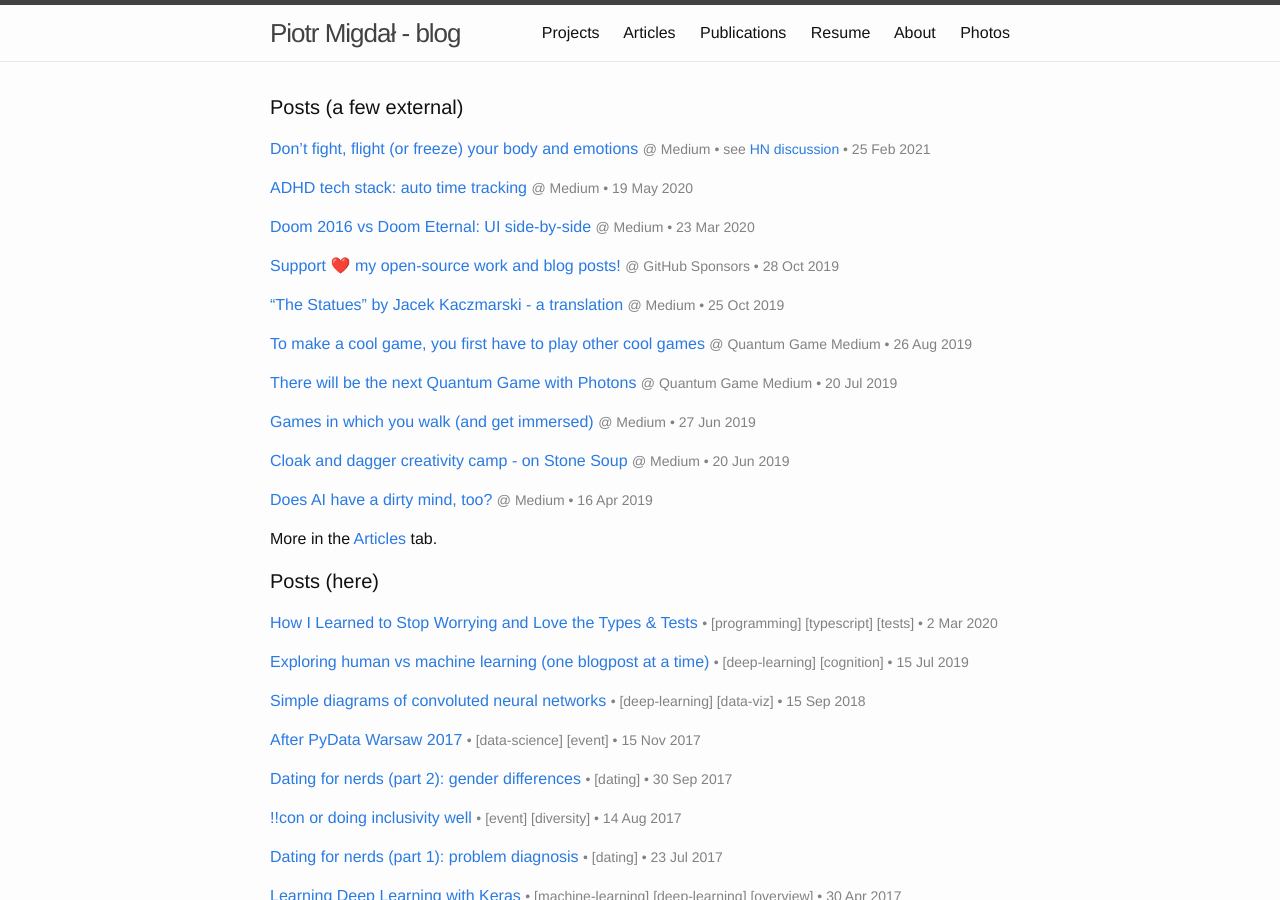
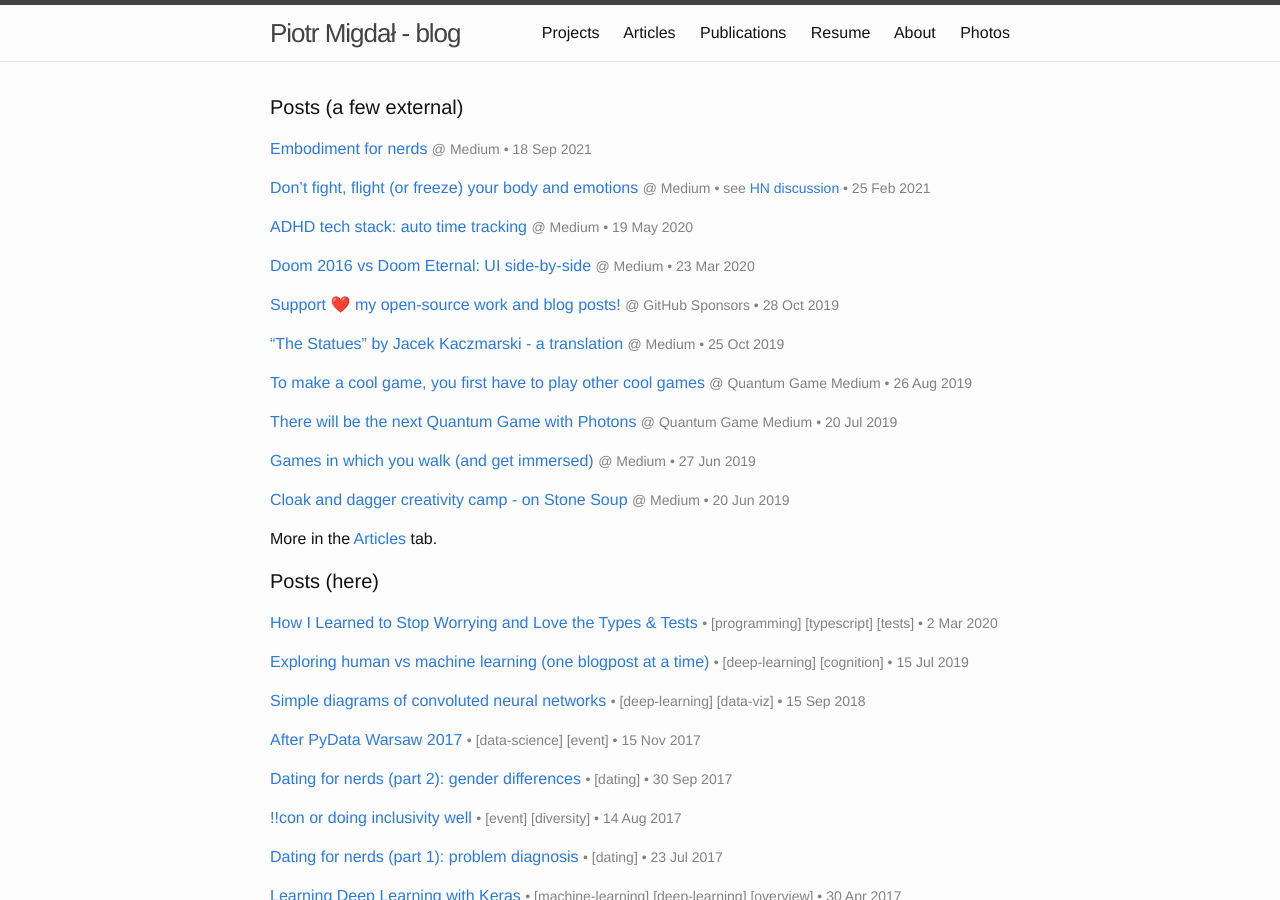
Before and after one commit to stared/jekyll-blog-pre-2022, a Jekyll site: the page built from index.html, in a window 1280 px wide and 900 px high. Built offline with Jekyll 4.4.1, drawn with Linux system fonts in a browser that asks for light colours; nearby versions of some CDN libraries.

Commit message:
article(data) embodiment for nerds

```diff
--- a/_data/articles.yaml
+++ b/_data/articles.yaml
@@ -1,3 +1,9 @@
+- title: "Embodiment for nerds"
+  at:    Medium
+  href:  https://pmigdal.medium.com/embodiment-for-nerds-27e25f295908
+  date:  2021-09-18
+  tags:  [external-post]
+
 - title: "Don’t fight, flight (or freeze) your body and emotions"
   at:    Medium
   href:  https://pmigdal.medium.com/dont-fight-flight-or-freeze-your-body-and-emotions-96f5aa30b299
```
